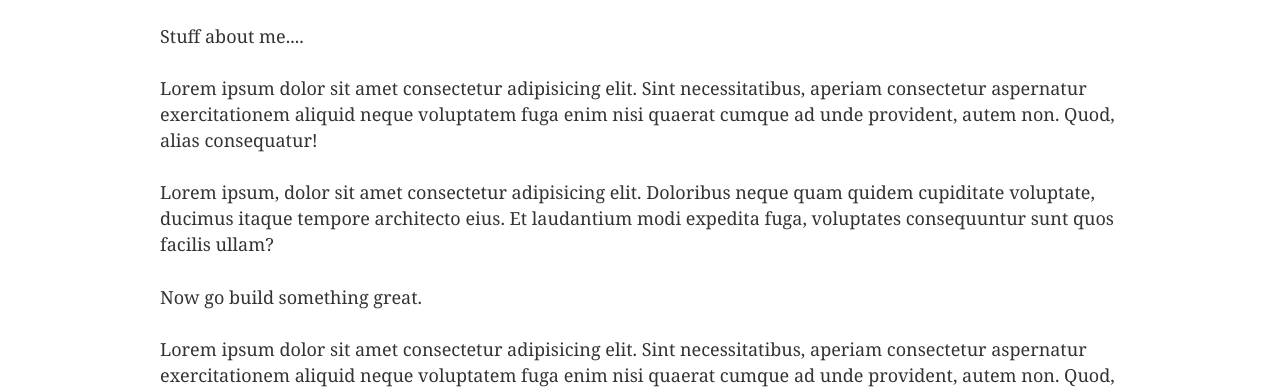
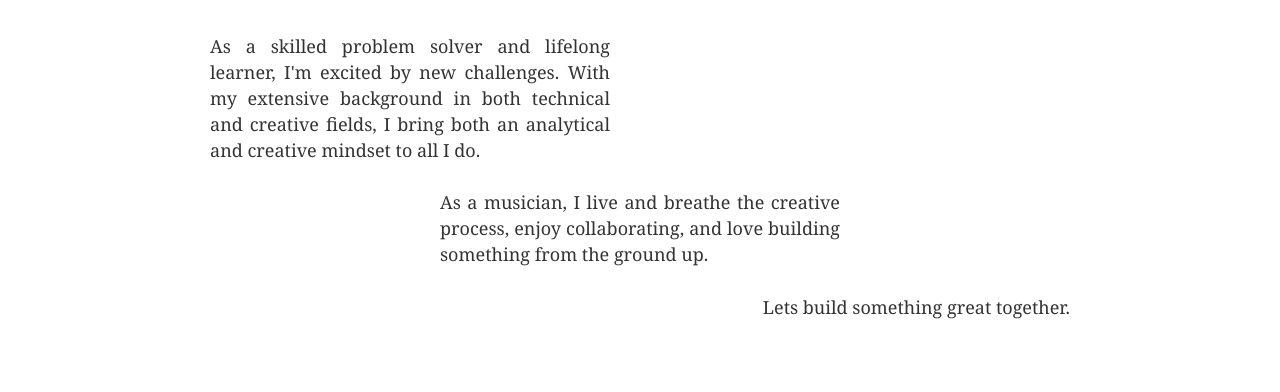
Before and after one commit to mkazmer/my-website, a Gatsby site: page / in a window 1280 px wide. Shown: the part 548-940 px from the top of the page. Built offline with nearby package versions, Linux system fonts and the light colour scheme; Gatsby itself is replaced by a stand-in of ours.

Commit message:
home page text added

```diff
--- a/src/components/layout.scss
+++ b/src/components/layout.scss
@@ -635,7 +635,6 @@ header {
 }
 
 .main-container {
-  min-height: 100vh;
   max-width: 1000px;
   margin: auto;
 
--- a/src/pages/index.js
+++ b/src/pages/index.js
@@ -3,36 +3,31 @@ import React from "react"
 import Layout from "../components/layout"
 import SEO from "../components/seo"
 
+import "./index.scss"
+
 const IndexPage = () => (
   <Layout>
     <SEO title="Home" />
     <h1>Hi, I'm Mike!</h1>
-    <p>Stuff about me....</p>
-    <p>
-      Lorem ipsum dolor sit amet consectetur adipisicing elit. Sint
-      necessitatibus, aperiam consectetur aspernatur exercitationem aliquid
-      neque voluptatem fuga enim nisi quaerat cumque ad unde provident, autem
-      non. Quod, alias consequatur!
-    </p>
-    <p>
-      Lorem ipsum, dolor sit amet consectetur adipisicing elit. Doloribus neque
-      quam quidem cupiditate voluptate, ducimus itaque tempore architecto eius.
-      Et laudantium modi expedita fuga, voluptates consequuntur sunt quos
-      facilis ullam?
-    </p>
-    <p>Now go build something great.</p>
-    <p>
-      Lorem ipsum dolor sit amet consectetur adipisicing elit. Sint
-      necessitatibus, aperiam consectetur aspernatur exercitationem aliquid
-      neque voluptatem fuga enim nisi quaerat cumque ad unde provident, autem
-      non. Quod, alias consequatur!
-    </p>
-    <p>
-      Lorem ipsum, dolor sit amet consectetur adipisicing elit. Doloribus neque
-      quam quidem cupiditate voluptate, ducimus itaque tempore architecto eius.
-      Et laudantium modi expedita fuga, voluptates consequuntur sunt quos
-      facilis ullam?
-    </p>
+    <div className="home-container">
+      <div className="text-container-1">
+        <p className="home-text">
+          As a skilled problem solver and lifelong learner, I'm excited by new
+          challenges. With my extensive background in both technical and
+          creative fields, I bring both an analytical and creative mindset to
+          all I do.
+        </p>
+      </div>
+      <div className="text-container-2">
+        <p className="home-text">
+          As a musician, I live and breathe the creative process, enjoy
+          collaborating, and love building something from the ground up.
+        </p>
+      </div>
+      <div className="text-container-3">
+        <p className="home-text">Lets build something great together.</p>
+      </div>
+    </div>
   </Layout>
 )
 
--- a/src/pages/index.scss
+++ b/src/pages/index.scss
@@ -0,0 +1,24 @@
+
+  .home-container {
+    display: flex;
+    flex-direction: column;
+    padding: 10px 50px;
+
+    .home-text {
+      max-width: 400px;
+      text-align: justify
+    }
+  }
+
+  .text-container-1, .text-container-2, .text-container-3 {
+    display: flex;
+    flex-direction: row;
+  }
+
+  .text-container-2 {
+    justify-content: center;
+  }
+
+  .text-container-3 {
+    justify-content: flex-end;
+  }
```
